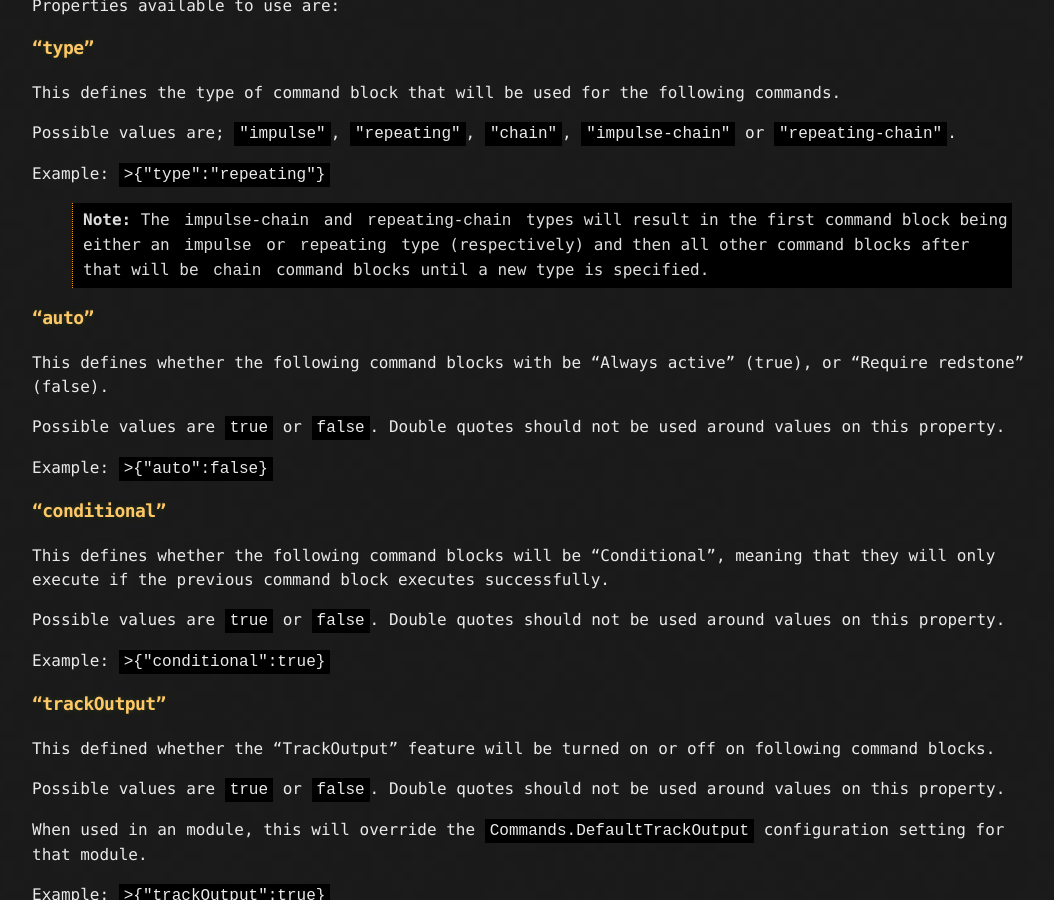
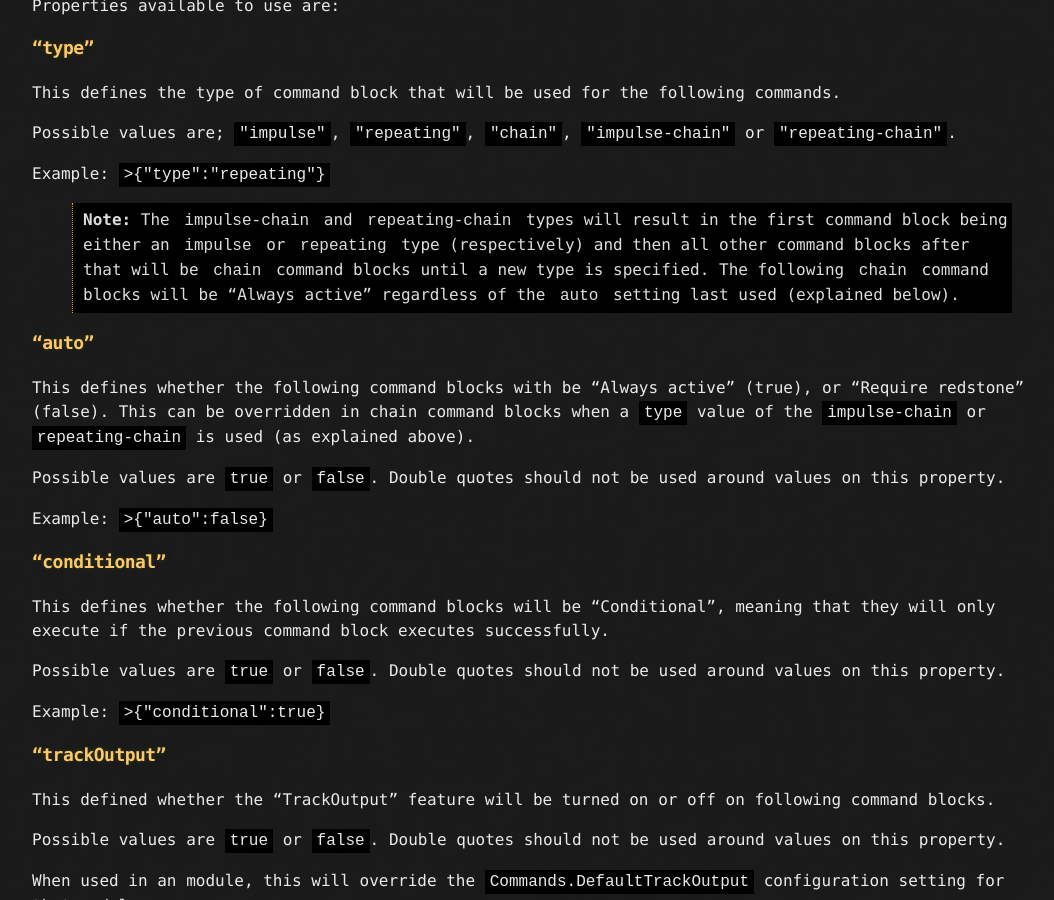
Before and after one commit to GnaspGames/Smelt, a Jekyll site: the page built from syntax.md, in a window 1280 px wide and 900 px high, scrolled down 1588 px. Shown: the whole window, without its empty margins (98-1152 px from the left). Built offline with Jekyll 4.4.1, drawn with Linux system fonts in a browser that asks for light colours.

Commit message:
syntax.md - regarding overriding auto
Update not about how `impulse-chain` and `repeating-chain` overrides auto in following chain command blocks.

```diff
--- a/syntax.md
+++ b/syntax.md
@@ -70,11 +70,11 @@ Example: `>{"type":"repeating"}`
 
 > **Note:** The `impulse-chain` and `repeating-chain` types will result in the first command block being
 either an `impulse` or `repeating` type (respectively) and then all other command blocks after that will
-be `chain` command blocks until a new type is specified.
+be `chain` command blocks until a new type is specified. The following `chain` command blocks will be "Always active" regardless of the `auto` setting last used (explained below).
 
 ### **"auto"**
 
-This defines whether the following command blocks with be "Always active" (true), or "Require redstone" (false).
+This defines whether the following command blocks with be "Always active" (true), or "Require redstone" (false). This can be overridden in chain command blocks when a `type` value of the `impulse-chain` or `repeating-chain` is used (as explained above).
 
 Possible values are `true` or `false`. Double quotes should not be used around values on this property.
 
```
